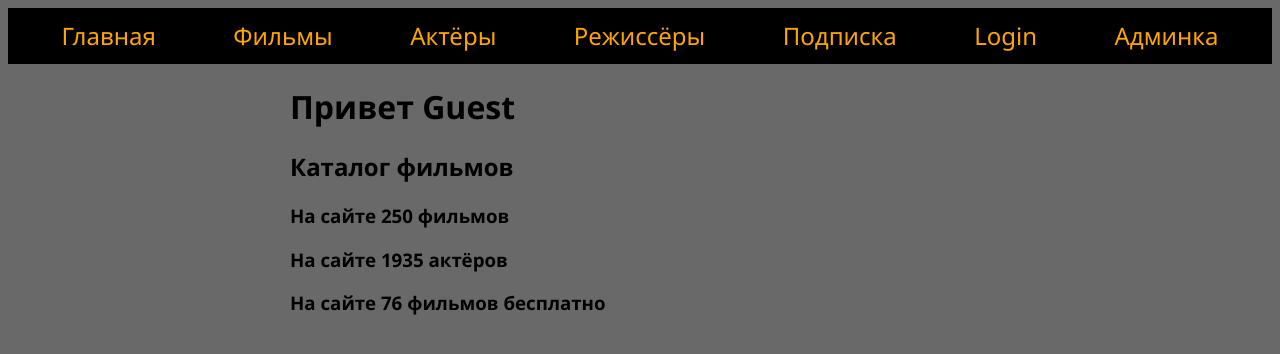
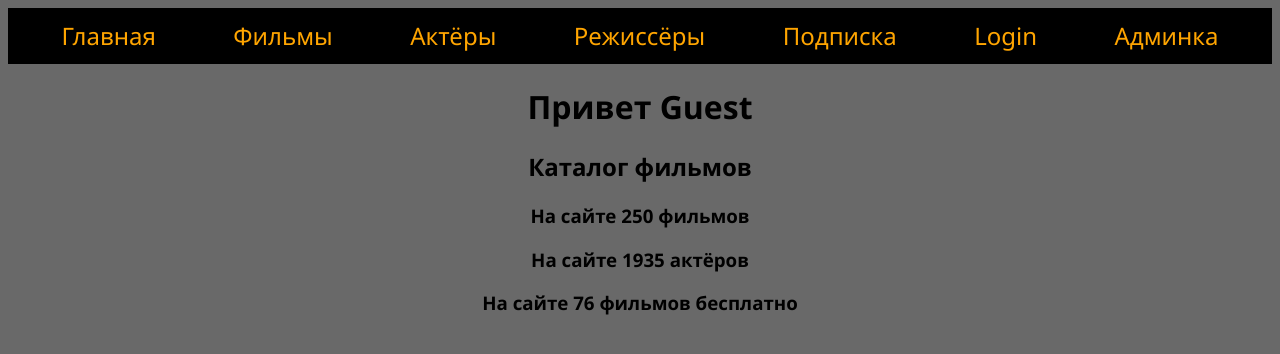
Before and after one commit to SamsaraKid/Lesson61_Project1_ToServer, a Django app: page / in a window 1280 px wide. Shown: the top 354 px of the page. Run offline with Django 4.2, Linux system fonts and the light colour scheme; data comes from the database, SQL or seed files in the repository.

Commit message:
работа над стилями

```diff
--- a/catalog/static/css/main.css
+++ b/catalog/static/css/main.css
@@ -43,17 +43,17 @@ p{
 .center-div{
     width: 700px;
     margin: auto;
+    text-align: justify;
 }
 
 .center-div img{
     width: 20em;
 }
 
-.center-div h2, .center-div h3{
-    width: max-content;
-    text-align: center;
-}
-
 .center-div ul{
     padding-left: 0;
 }
+
+.center-text{
+    text-align: center;
+}
--- a/templates/index.html
+++ b/templates/index.html
@@ -28,7 +28,7 @@
 {% endblock menu %}
 
 {% block content %}
-    <div class="center-div">
+    <div class="center-div center-text">
         <h1>Привет {{ username }}</h1>
         <h2>Каталог фильмов</h2>
         <h3>На сайте {{ k1 }} фильмов</h3>
```
Also changed, not shown: catalog/static/css/podpiska.css (+10 -6 lines), templates/podpiska.html (+7 -7 lines).
